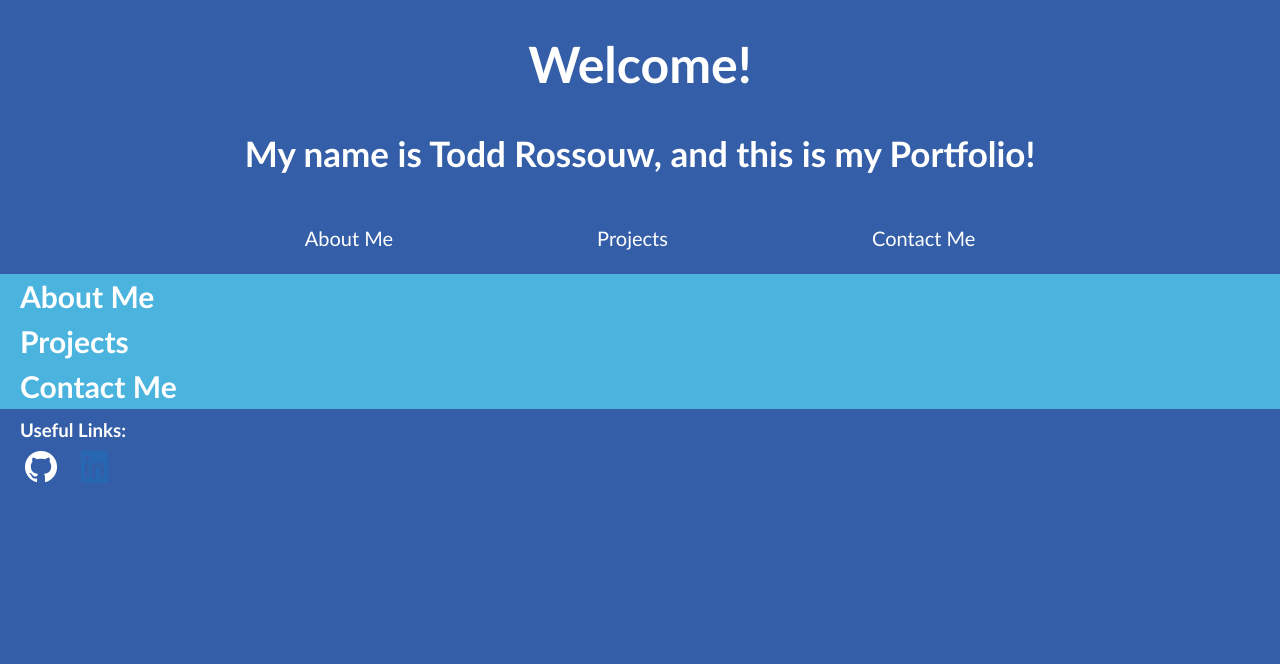
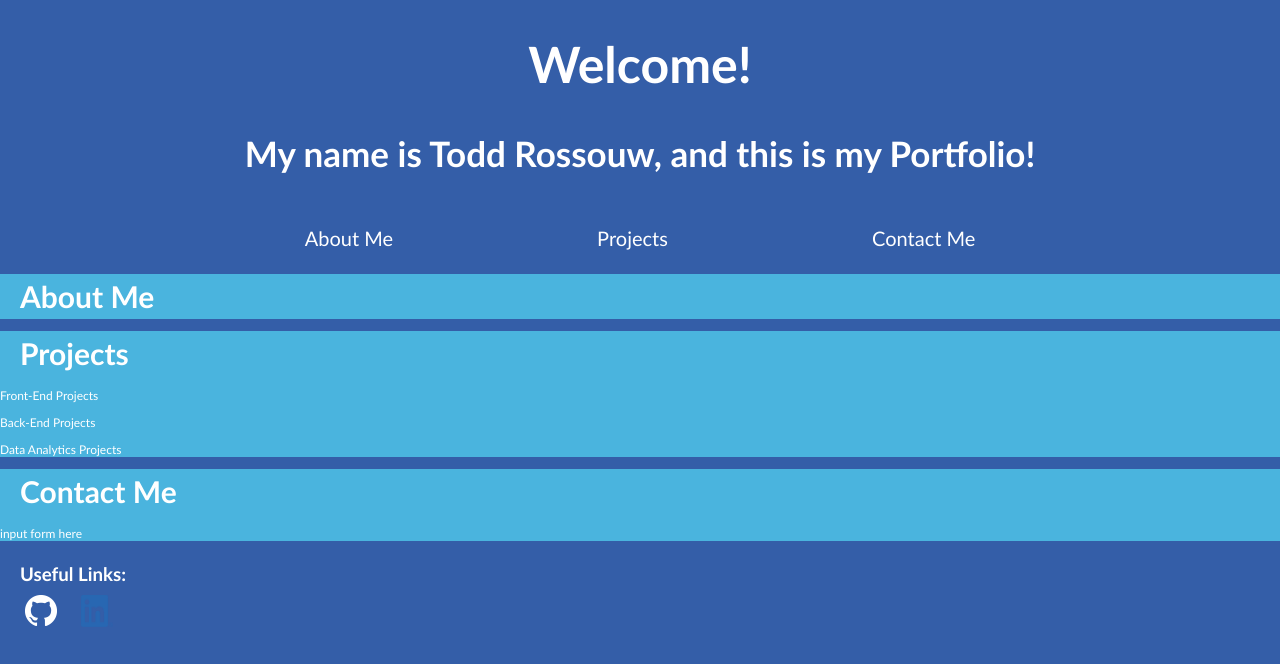
Before and after one commit to Todd1510/Portfolio-Website-Todd-Rossouw, a plain HTML site: page index.html in a window 1280 px wide. Drawn offline with Linux system fonts and the light colour scheme.

Commit message:
Style and Content update

```diff
--- a/Resources/CSS/index.css
+++ b/Resources/CSS/index.css
@@ -40,6 +40,19 @@ h2 {
   line-height: 1.5;
   font-size: 35px;
 }
+
+p {
+  color: #ffffff;
+}
+
+a {
+  text-decoration: none;
+}
+a :hover {
+  text-decoration: underline;
+  color: #000000;
+}
+
 header h2 {
   margin-bottom: 0px;
 }
--- a/index.html
+++ b/index.html
@@ -20,15 +20,30 @@
     <main>
       <section id="about-me">
         <h2 class="main-body">About Me</h2>
+        <p></p>
 
       </section>
       <section id="projects">
         <h2 class="main-body">Projects</h2>
+        <a href=''><div>
+          <p>Front-End Projects</p>
+        </div></a>
+        <a href=''><div>
+          <p>Back-End Projects</p>
+        </div></a>
+        <a href=''><div>
+          <p>Data Analytics Projects</p>
+        </div></a>
 
       </section>
       <section id="contact">
         <h2 class="main-body">Contact Me</h2>
-
+        <div>
+          <p></p>
+        </div>
+        <div>
+          <p>input form here</p>
+        </div>
       </section>
     </main>
     <footer>
```
